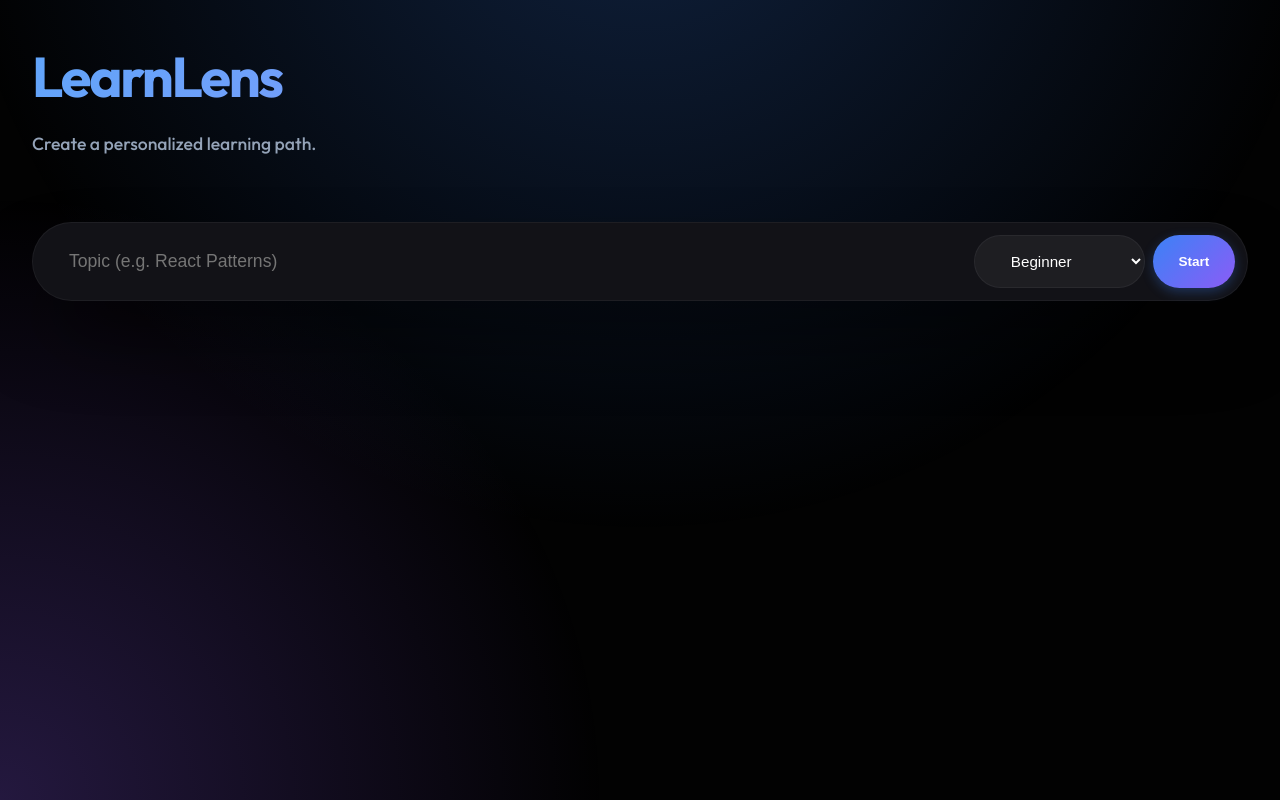
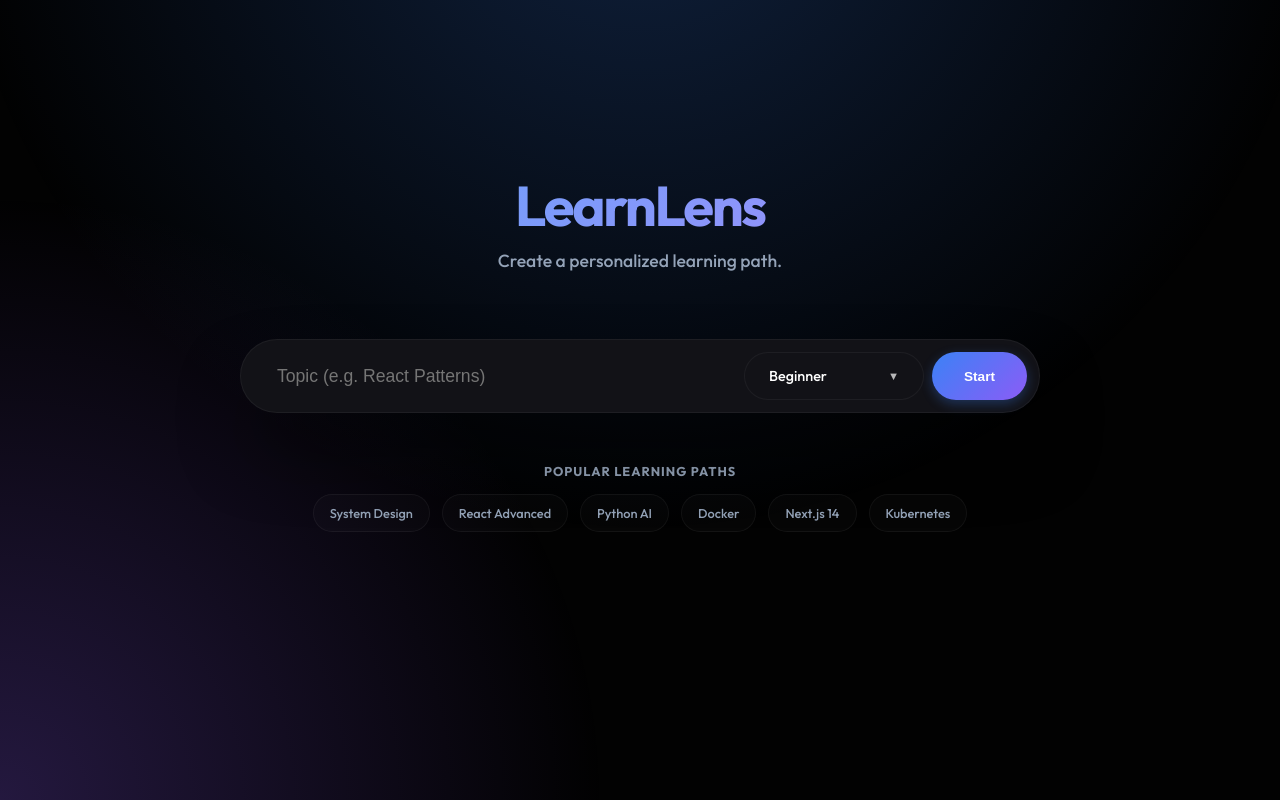
Before and after one commit to geo-cherian-mathew-2k28/agentic-learnhub, a Next.js app in the folder frontend/: page / in a window 1280 px wide. Built offline with nearby package versions, Linux system fonts and the light colour scheme.

Commit message:
UI Fix: Resolve dropdown transparency/overlap issue with proper z-index stacking

```diff
--- a/frontend/src/app/globals.css
+++ b/frontend/src/app/globals.css
@@ -47,6 +47,67 @@ body::before {
   z-index: -1;
 }
 
+/* Hero & Alignments */
+.hero {
+  max-width: 900px;
+  margin: 4rem auto;
+  text-align: center;
+  padding: 0 1rem;
+  display: flex;
+  flex-direction: column;
+  justify-content: center;
+  min-height: 80vh;
+  /* Centered Layout */
+}
+
+@media (min-width: 768px) {
+  .hero {
+    margin: 0 auto;
+  }
+}
+
+.hero h1 {
+  font-size: clamp(2.5rem, 8vw, 4.5rem);
+  font-weight: 900;
+  line-height: 1.1;
+  letter-spacing: -0.05em;
+  margin-bottom: 2rem;
+}
+
+
+
+.trending-tags {
+  display: flex;
+  flex-wrap: wrap;
+  justify-content: center;
+  gap: 0.75rem;
+}
+
+.trend-tag {
+  font-size: 0.8rem;
+  color: var(--text-secondary);
+  border: 1px solid var(--border-subtle);
+  padding: 0.5rem 1rem;
+  border-radius: 100px;
+  cursor: pointer;
+  background: rgba(255, 255, 255, 0.02);
+  transition: all 0.2s;
+}
+
+.trend-tag:hover {
+  background: var(--bg-active);
+  color: var(--accent-primary);
+  border-color: var(--accent-primary);
+  transform: translateY(-2px);
+}
+
+/* Ensure Select Options are Visible */
+option {
+  background-color: var(--bg-card);
+  color: white;
+  padding: 10px;
+}
+
 .platform-container {
   max-width: 1440px;
   margin: 0 auto;
@@ -65,16 +126,6 @@ body::before {
   justify-content: space-between;
   align-items: center;
   margin-bottom: 2.5rem;
-}
-
-.logo-text {
-  font-size: 1.5rem;
-  font-weight: 800;
-  letter-spacing: -0.04em;
-  background: linear-gradient(135deg, #60a5fa 0%, #a78bfa 100%);
-  -webkit-background-clip: text;
-  background-clip: text;
-  -webkit-text-fill-color: transparent;
 }
 
 .btn-premium {
@@ -101,6 +152,187 @@ body::before {
 .btn-premium:hover {
   transform: translateY(-2px) scale(1.02);
   box-shadow: 0 8px 24px rgba(59, 130, 246, 0.5);
+}
+
+/* Logo Optimization */
+.logo-text {
+  font-size: 1.5rem;
+  /* Reduced from 3.5rem/4.5rem */
+  font-weight: 800;
+  letter-spacing: -0.04em;
+  background: linear-gradient(135deg, #60a5fa 0%, #a78bfa 100%);
+  -webkit-background-clip: text;
+  background-clip: text;
+  -webkit-text-fill-color: transparent;
+  margin-bottom: 0.5rem;
+  line-height: 1.2;
+}
+
+@media (min-width: 768px) {
+  .logo-text {
+    font-size: 2.5rem;
+  }
+}
+
+/* Search Hub Refinement */
+.search-hub {
+  background: var(--bg-card);
+  padding: 0.5rem;
+  border-radius: 16px;
+  border: 1px solid var(--border-subtle);
+  display: flex;
+  flex-direction: column;
+  gap: 0.75rem;
+  box-shadow: 0 40px 80px -20px rgba(0, 0, 0, 0.8);
+  width: 100%;
+  max-width: 800px;
+  /* Constrain width on desktop */
+  margin: 0 auto;
+  /* Center alignment */
+  position: relative;
+  /* Create stacking context */
+  z-index: 50;
+  /* Lift above trending section */
+}
+
+@media (min-width: 768px) {
+  .search-hub {
+    flex-direction: row;
+    border-radius: 100px;
+    padding: 0.4rem;
+    /* Tighter padding on desktop */
+    align-items: center;
+    /* Vertical Center Alignment */
+    gap: 0.5rem;
+  }
+}
+
+.search-hub input {
+  padding: 0.8rem 1rem;
+  font-size: 1rem;
+  background: transparent;
+  border: none;
+  color: white;
+  outline: none;
+  flex: 1;
+  text-align: center;
+  height: 3rem;
+  /* Fixed height for consistency */
+}
+
+@media (min-width: 768px) {
+  .search-hub input {
+    text-align: left;
+    padding-left: 1.5rem;
+  }
+}
+
+/* Custom Dropdown */
+.custom-select {
+  width: 100%;
+  min-width: 180px;
+}
+
+@media (min-width: 768px) {
+  .custom-select {
+    width: auto;
+  }
+}
+
+.select-trigger {
+  width: 100%;
+  height: 3rem;
+  padding: 0 1.5rem;
+  font-size: 0.9rem;
+  background-color: #121217;
+  border: 1px solid var(--border-subtle);
+  border-radius: 100px;
+  color: white;
+  cursor: pointer;
+  display: flex;
+  justify-content: space-between;
+  align-items: center;
+  transition: all 0.2s;
+  font-family: var(--font-main);
+  font-weight: 500;
+}
+
+.select-trigger:hover {
+  border-color: var(--accent-primary);
+  background: rgba(255, 255, 255, 0.05);
+}
+
+.arrow {
+  font-size: 0.7rem;
+  transition: transform 0.3s ease;
+  opacity: 0.7;
+  margin-left: 1rem;
+}
+
+.arrow.open {
+  transform: rotate(180deg);
+  color: var(--accent-primary);
+}
+
+.select-options {
+  position: absolute;
+  top: 100%;
+  left: 0;
+  right: 0;
+  margin-top: 0.5rem;
+  background: #121217;
+  /* Solid background */
+  border: 1px solid var(--border-subtle);
+  border-radius: 16px;
+  overflow: hidden;
+  z-index: 1000;
+  /* Ensure it's above everything */
+  box-shadow: 0 10px 40px rgba(0, 0, 0, 0.9);
+  animation: fadeIn 0.15s ease-out;
+}
+
+.trending-section {
+  position: relative;
+  z-index: 1;
+  /* Lower z-index for trending section */
+  margin-top: 3rem;
+  opacity: 0;
+  animation: fadeIn 0.5s ease-out forwards;
+}
+
+.select-option {
+  padding: 0.8rem 1.5rem;
+  font-size: 0.9rem;
+  color: var(--text-secondary);
+  cursor: pointer;
+  transition: all 0.15s;
+  border-bottom: 1px solid rgba(255, 255, 255, 0.02);
+}
+
+.select-option:last-child {
+  border-bottom: none;
+}
+
+.select-option:hover {
+  background: var(--bg-active);
+  color: white;
+  padding-left: 1.7rem;
+  /* Subtle slide effect */
+}
+
+.select-option.selected {
+  background: rgba(59, 130, 246, 0.1);
+  color: var(--accent-primary);
+  font-weight: 700;
+}
+
+.search-hub .btn-premium {
+  height: 3rem;
+  /* Match input height */
+  display: flex;
+  align-items: center;
+  justify-content: center;
+  padding: 0 2rem;
 }
 
 /* Video Frame */
--- a/frontend/src/app/page.tsx
+++ b/frontend/src/app/page.tsx
@@ -35,6 +35,7 @@ export default function Home() {
   const [error, setError] = useState("");
   const [selectedOpt, setSelectedOpt] = useState<number | null>(null);
   const [isCorrect, setIsCorrect] = useState<boolean | null>(null);
+  const [isDropdownOpen, setIsDropdownOpen] = useState(false);
 
   const handleGenerate = async (e: React.FormEvent) => {
     e.preventDefault();
@@ -202,13 +203,49 @@ export default function Home() {
             onChange={(e) => setTopic(e.target.value)}
             required
           />
-          <select value={level} onChange={(e) => setLevel(e.target.value)}>
-            <option value="Low">Beginner</option>
-            <option value="Medium">Intermediate</option>
-            <option value="High">Expert</option>
-          </select>
+
+          <div className="custom-select" style={{ position: "relative" }}>
+            <button
+              type="button"
+              className="select-trigger"
+              onClick={() => setIsDropdownOpen(!isDropdownOpen)}
+            >
+              {level === "Low" ? "Beginner" : level === "Medium" ? "Intermediate" : "Expert"}
+              <span className={`arrow ${isDropdownOpen ? 'open' : ''}`}>▼</span>
+            </button>
+
+            {isDropdownOpen && (
+              <div className="select-options">
+                {[
+                  { val: "Low", label: "Beginner" },
+                  { val: "Medium", label: "Intermediate" },
+                  { val: "High", label: "Expert" }
+                ].map((opt) => (
+                  <div
+                    key={opt.val}
+                    className={`select-option ${level === opt.val ? "selected" : ""}`}
+                    onClick={() => { setLevel(opt.val); setIsDropdownOpen(false); }}
+                  >
+                    {opt.label}
+                  </div>
+                ))}
+              </div>
+            )}
+          </div>
+
           <button type="submit" className="btn-premium">Start</button>
         </form>
+
+        <div className="trending-section animate" style={{ animationDelay: "0.1s" }}>
+          <p style={{ fontSize: "0.8rem", color: "var(--text-secondary)", marginBottom: "0.75rem", fontWeight: 600, letterSpacing: "1px", textTransform: "uppercase" }}>Popular Learning Paths</p>
+          <div className="trending-tags">
+            {["System Design", "React Advanced", "Python AI", "Docker", "Next.js 14", "Kubernetes"].map((tag) => (
+              <span key={tag} onClick={() => setTopic(tag)} className="trend-tag">
+                {tag}
+              </span>
+            ))}
+          </div>
+        </div>
       </div>
     </div>
   );
```
